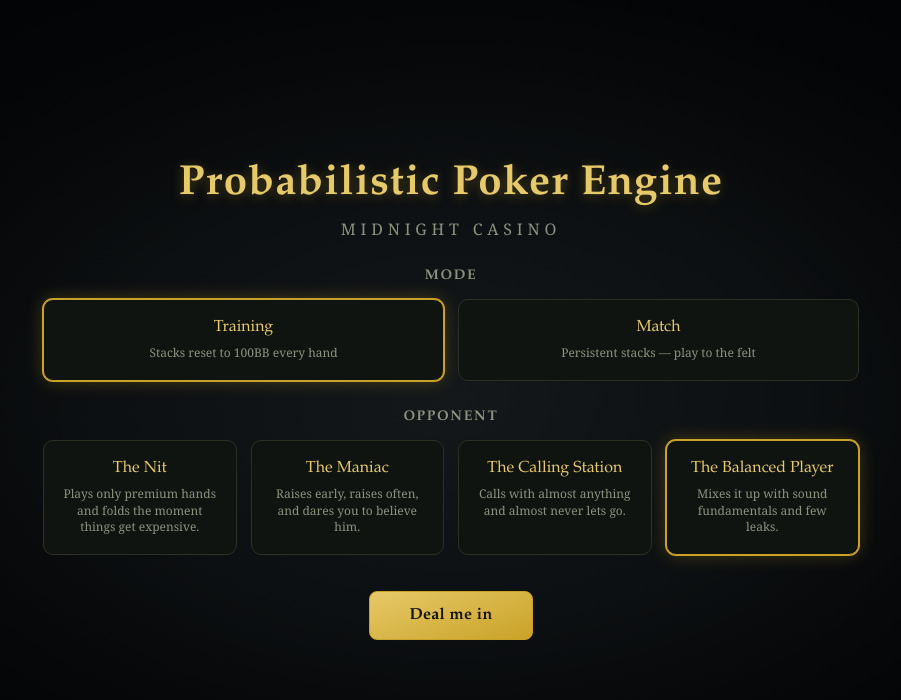
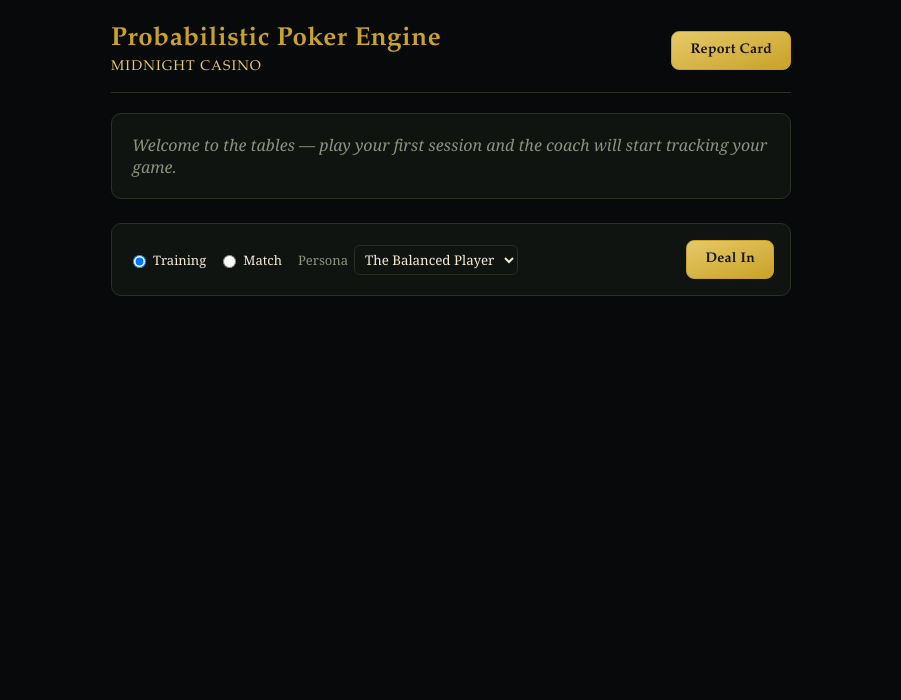
Before and after one commit to sachhayaKO/Probabilistic-Poker-Engine-PPE-, a React (Vite) app in the folder app/: page / in a window 1280 px wide. Shown: the top 700 px of the page, without its empty margins (189-1090 px from the left). Built offline with nearby package versions, Linux system fonts and the light colour scheme.

Commit message:
feat(app): Coach Feed home, IndexedDB persistence wiring, drill flow, reload-free leave

```diff
--- a/app/src/App.css
+++ b/app/src/App.css
@@ -302,3 +302,35 @@
     flex-direction: column;
   }
 }
+
+.drill-banner {
+  display: flex;
+  align-items: center;
+  gap: 12px;
+  padding: 10px 16px;
+  margin: 0 16px;
+  background: var(--panel);
+  border: 1px solid var(--panel-edge);
+  border-radius: 6px;
+  font-family: var(--font-body);
+  color: var(--cream);
+}
+
+.drill-banner-label {
+  font-weight: bold;
+  color: var(--gold-soft);
+}
+
+.drill-banner-status {
+  color: var(--good);
+}
+
+.app-drill-notice {
+  margin: 12px 16px;
+  padding: 10px 16px;
+  background: var(--panel);
+  border: 1px solid var(--red-soft);
+  border-radius: 6px;
+  color: var(--cream);
+  font-family: var(--font-body);
+}
--- a/app/src/App.tsx
+++ b/app/src/App.tsx
@@ -1,4 +1,5 @@
-import { useEffect, useMemo, useRef, useState } from 'react';
+import { useCallback, useEffect, useMemo, useRef, useState } from 'react';
+import type { ReactNode } from 'react';
 import { PERSONAS } from './personas/persona';
 import type { Mode, PersonaKey } from './ui/gameMachine';
 import { BIG_BLIND } from './ui/gameMachine';
@@ -10,88 +11,32 @@ import { emptyStats, accumulate } from './ui/stats';
 import type { SessionStats } from './ui/stats';
 import * as sound from './ui/sound';
 import { useGame } from './ui/useGame';
+import type { Game } from './ui/useGame';
 import { GradeClient } from './worker/gradeClient';
+import { CoachFeed } from './ui/CoachFeed';
+import { ReportCard } from './ui/ReportCard';
+import { aggregate } from './profile/aggregate';
+import { coachState, drillRecovered } from './profile/coach';
+import type { ProfileStore } from './profile/db';
+import { openProfileStore } from './profile/db';
+import { generateDrill } from './profile/drills';
+import type { HandRecord } from './profile/records';
+import { buildHandRecord } from './profile/records';
+import { leakLabel } from './profile/tags';
 import './App.css';
 
-const MODES: { key: Mode; label: string; blurb: string }[] = [
-  { key: 'training', label: 'Training', blurb: 'Stacks reset to 100BB every hand' },
-  { key: 'match', label: 'Match', blurb: 'Persistent stacks — play to the felt' },
-];
-
-const PERSONA_BLURBS: Record<PersonaKey, string> = {
-  nit: 'Plays only premium hands and folds the moment things get expensive.',
-  maniac: 'Raises early, raises often, and dares you to believe him.',
-  station: 'Calls with almost anything and almost never lets go.',
-  balanced: 'Mixes it up with sound fundamentals and few leaks.',
-};
-
-const PERSONA_ORDER: PersonaKey[] = ['nit', 'maniac', 'station', 'balanced'];
-
-function MenuScreen({ onStart }: { onStart: (mode: Mode, personaKey: PersonaKey) => void }) {
-  const [mode, setMode] = useState<Mode>('training');
-  const [personaKey, setPersonaKey] = useState<PersonaKey>('balanced');
-
-  return (
-    <div className="menu-screen">
-      <div className="menu-vignette" />
-      <div className="menu-content">
-        <h1 className="menu-title">Probabilistic Poker Engine</h1>
-        <p className="menu-subtitle">Midnight Casino</p>
-
-        <div className="menu-section">
-          <h2 className="menu-section-title">Mode</h2>
-          <div className="menu-cards menu-modes">
-            {MODES.map((m) => (
-              <button
-                key={m.key}
-                type="button"
-                className={`menu-card${mode === m.key ? ' menu-card-selected' : ''}`}
-                onClick={() => setMode(m.key)}
-              >
-                <span className="menu-card-title">{m.label}</span>
-                <span className="menu-card-blurb">{m.blurb}</span>
-              </button>
-            ))}
-          </div>
-        </div>
-
-        <div className="menu-section">
-          <h2 className="menu-section-title">Opponent</h2>
-          <div className="menu-cards menu-personas">
-            {PERSONA_ORDER.map((key) => (
-              <button
-                key={key}
-                type="button"
-                className={`menu-card${personaKey === key ? ' menu-card-selected' : ''}`}
-                onClick={() => setPersonaKey(key)}
-              >
-                <span className="menu-card-title">{PERSONAS[key].name}</span>
-                <span className="menu-card-blurb">{PERSONA_BLURBS[key]}</span>
-              </button>
-            ))}
-          </div>
-        </div>
-
-        <button
-          type="button"
-          className="btn btn-gold menu-deal-btn"
-          onClick={() => onStart(mode, personaKey)}
-        >
-          Deal me in
-        </button>
-      </div>
-    </div>
-  );
-}
+type Screen = 'home' | 'report' | 'game';
 
 function GameScreen({
-  game, stats, onLeave,
+  game, stats, records, onLeave, onDrill,
 }: {
-  game: ReturnType<typeof useGame>;
+  game: Game;
   stats: SessionStats;
+  records: HandRecord[];
   onLeave: () => void;
+  onDrill: (leakKey: string, personaKey: PersonaKey) => void;
 }) {
-  const { session, hand, phase, grades, gradesFailed } = game;
+  const { session, hand, phase, grades, gradesFailed, drill } = game;
   const [soundOn, setSoundOn] = useState(true);
   const [theaterOpen, setTheaterOpen] = useState(false);
 
@@ -128,6 +73,14 @@ function GameScreen({
   const personaName = session ? PERSONAS[session.personaKey].name : '';
   const matchOver = session?.matchOver ?? false;
 
+  const drillLabel = drill ? leakLabel(drill) : null;
+  const handGraded = phase === 'over' && grades !== null && !gradesFailed;
+  const recovered = drill && handGraded ? drillRecovered(records, drill) : false;
+
+  const handleNextDrill = () => {
+    if (drill && session) onDrill(drill, session.personaKey);
+  };
+
   return (
     <div className="game-screen">
       <header className="game-header">
@@ -151,6 +104,26 @@ function GameScreen({
           </button>
         </div>
       </header>
+
+      {drill && (
+        <div className="drill-banner">
+          <span className="drill-banner-label">Drilling: {drillLabel}</span>
+          {handGraded && (
+            recovered ? (
+              <>
+                <span className="drill-banner-status">Recovered — nice work.</span>
+                <button type="button" className="btn btn-gold" onClick={onLeave}>
+                  Back to coach
+                </button>
+              </>
+            ) : (
+              <button type="button" className="btn btn-ghost" onClick={handleNextDrill}>
+                Next drill
+              </button>
+            )
+          )}
+        </div>
+      )}
 
       <div className="game-main">
         <div className="game-table-col">
@@ -195,6 +168,31 @@ function App() {
   const [stats, setStats] = useState<SessionStats>(emptyStats());
   const counted = useRef(0);
 
+  const [screen, setScreen] = useState<Screen>('home');
+  const [store, setStore] = useState<ProfileStore | null>(null);
+  const [records, setRecords] = useState<HandRecord[]>([]);
+  const [drillNotice, setDrillNotice] = useState<string | null>(null);
+  const [viewingHand, setViewingHand] = useState<HandRecord | null>(null);
+  const persistedSeed = useRef<number | null>(null);
+  const noticeTimer = useRef<number | null>(null);
+
+  const refresh = useCallback(async (s: ProfileStore | null) => {
+    if (!s) return;
+    setRecords(await s.allHands());
+  }, []);
+
+  useEffect(() => {
+    let alive = true;
+    openProfileStore().then(async (s) => {
+      if (!alive) return;
+      setStore(s);
+      await refresh(s);
+    });
+    return () => {
+      alive = false;
+    };
+  }, [refresh]);
+
   useEffect(() => {
     if (game.grades && game.session && counted.current !== game.session.handNumber) {
       counted.current = game.session.handNumber;
@@ -203,15 +201,105 @@ function App() {
     }
   }, [game.grades, game.session]);
 
-  const handleLeave = () => {
-    window.location.reload();
-  };
+  // Persist every graded hand exactly once, keyed by the hand's deal seed.
+  // Hands whose grading failed are never persisted.
+  useEffect(() => {
+    if (!store || !game.grades || !game.hand?.result || !game.session) return;
+    const seed = game.hand.cfg.seed;
+    if (persistedSeed.current === seed) return;
+    persistedSeed.current = seed;
+    const rec = buildHandRecord(
+      game.hand,
+      0,
+      game.session.mode,
+      game.session.personaKey,
+      game.grades,
+      game.drill,
+    );
+    store.addHand(rec).then(() => refresh(store));
+  }, [store, game.grades, game.hand, game.session, game.drill, refresh]);
 
-  if (game.phase === 'menu') {
-    return <MenuScreen onStart={game.startSession} />;
+  const handleLeave = useCallback(() => {
+    setScreen('home');
+    void refresh(store);
+  }, [refresh, store]);
+
+  const handlePlay = useCallback(
+    (mode: Mode, personaKey: PersonaKey) => {
+      game.startSession(mode, personaKey);
+      setScreen('game');
+    },
+    [game],
+  );
+
+  const handleDrill = useCallback(
+    (key: string, personaKey: PersonaKey) => {
+      const deal = generateDrill(key, personaKey, Date.now() >>> 0);
+      if (!deal) {
+        setDrillNotice("Couldn't deal that spot right now — try again.");
+        if (noticeTimer.current) window.clearTimeout(noticeTimer.current);
+        noticeTimer.current = window.setTimeout(() => setDrillNotice(null), 4000);
+        return;
+      }
+      game.startDrill(personaKey, key, deal);
+      setScreen('game');
+    },
+    [game],
+  );
+
+  const handleOpenHand = useCallback(
+    (handId: number) => {
+      setViewingHand(records.find((r) => r.id === handId) ?? null);
+    },
+    [records],
+  );
+
+  const profileStats = useMemo(() => aggregate(records), [records]);
+  const coach = useMemo(() => coachState(profileStats, records), [profileStats, records]);
+
+  let content: ReactNode;
+  if (screen === 'home') {
+    content = (
+      <>
+        <CoachFeed
+          stats={profileStats}
+          coach={coach}
+          persistent={store ? store.persistent : true}
+          onPlay={handlePlay}
+          onDrill={handleDrill}
+          onReport={() => setScreen('report')}
+          onOpenHand={handleOpenHand}
+        />
+        {drillNotice && (
+          <p className="app-drill-notice" role="alert">
+            {drillNotice}
+          </p>
+        )}
+      </>
+    );
+  } else if (screen === 'report') {
+    content = (
+      <ReportCard stats={profileStats} onBack={() => setScreen('home')} onOpenHand={handleOpenHand} />
+    );
+  } else {
+    content = (
+      <GameScreen game={game} stats={stats} records={records} onLeave={handleLeave} onDrill={handleDrill} />
+    );
   }
 
-  return <GameScreen game={game} stats={stats} onLeave={handleLeave} />;
+  return (
+    <>
+      {content}
+      {viewingHand && (
+        <ReplayTheater
+          hand={viewingHand.state}
+          grades={viewingHand.grades}
+          personaName={PERSONAS[viewingHand.personaKey].name}
+          onClose={() => setViewingHand(null)}
+        />
+      )}
+    </>
+  );
 }
 
 export default App;
```
Also changed, not shown: 1 other file (tests, documents, lock files or other folders).
